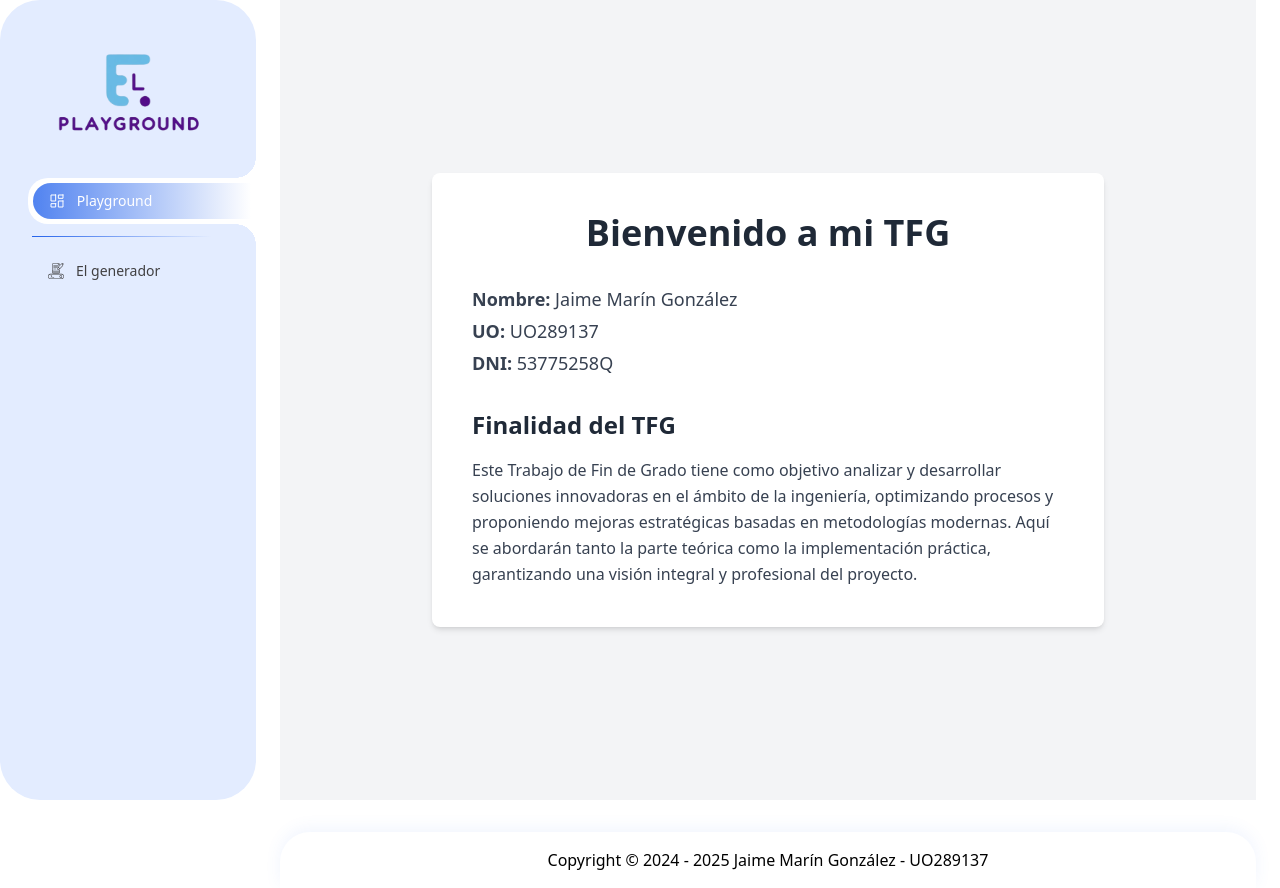
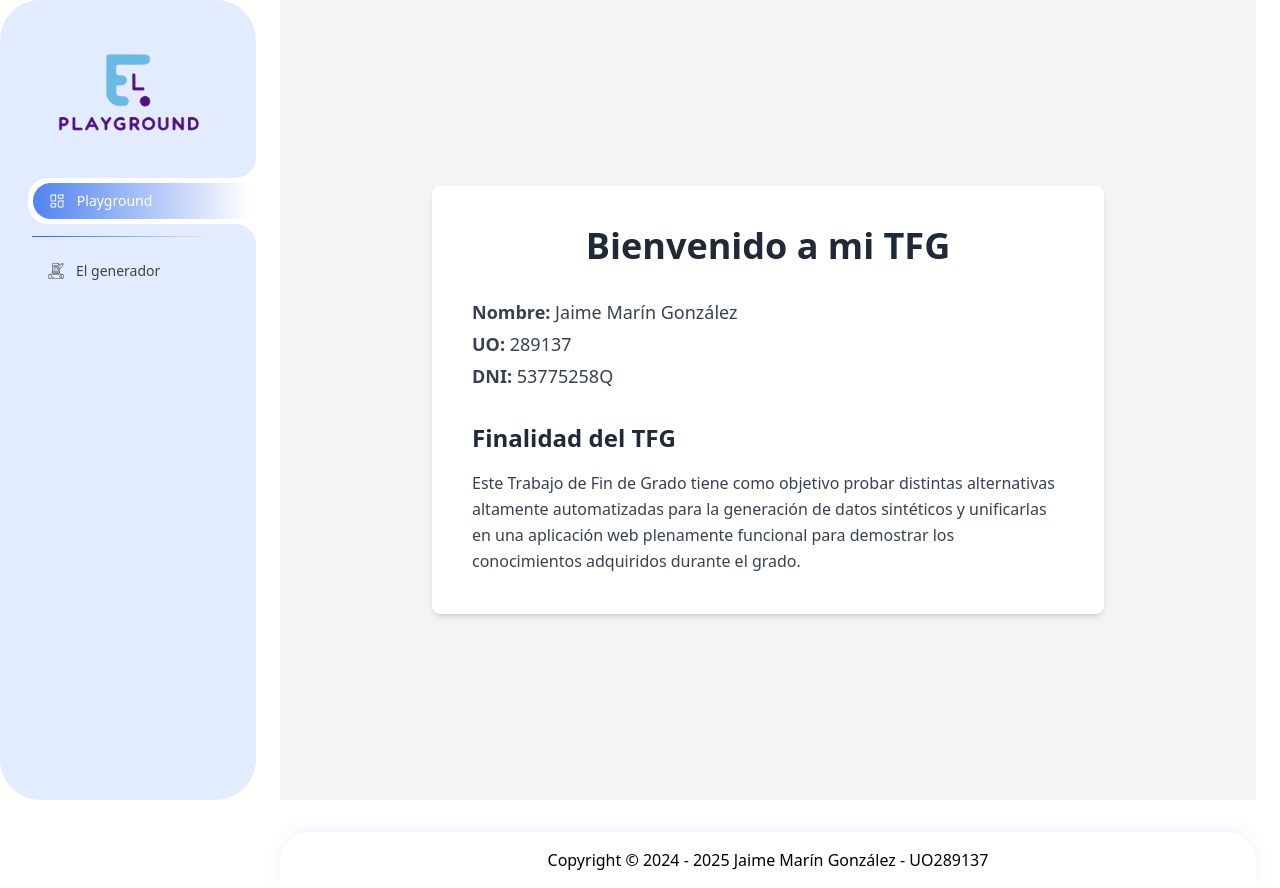
Before and after one commit to UO289137/TFG, a React (Create React App) app in the folder frontend/: page /playground in a window 1280 px wide. Built offline with nearby package versions, Linux system fonts and the light colour scheme.

Commit message:
Actualizada página de bienvenida

```diff
--- a/frontend/src/pages/Playground.tsx
+++ b/frontend/src/pages/Playground.tsx
@@ -2,7 +2,7 @@ import React from 'react';
 
 const WelcomeScreen: React.FC = () => {
   const tfgPurpose =
-    'Este Trabajo de Fin de Grado tiene como objetivo analizar y desarrollar soluciones innovadoras en el ámbito de la ingeniería, optimizando procesos y proponiendo mejoras estratégicas basadas en metodologías modernas. Aquí se abordarán tanto la parte teórica como la implementación práctica, garantizando una visión integral y profesional del proyecto.';
+    'Este Trabajo de Fin de Grado tiene como objetivo probar distintas alternativas altamente automatizadas para la generación de datos sintéticos y unificarlas en una aplicación web plenamente funcional para demostrar los conocimientos adquiridos durante el grado.';
 
   return (
     <div className="min-h-screen flex items-center justify-center bg-gray-100 p-4">
@@ -19,7 +19,7 @@ const WelcomeScreen: React.FC = () => {
               González
             </p>
             <p>
-              <span className="font-semibold">UO:</span> UO289137
+              <span className="font-semibold">UO:</span> 289137
             </p>
             <p>
               <span className="font-semibold">DNI:</span> 53775258Q
```
